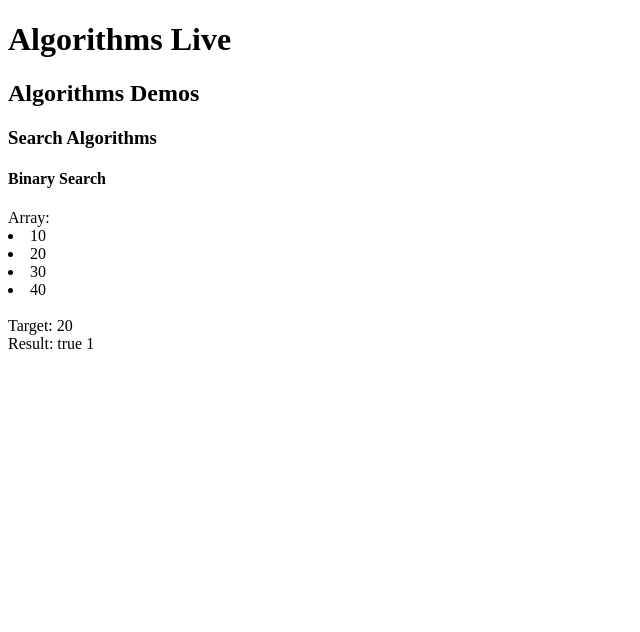
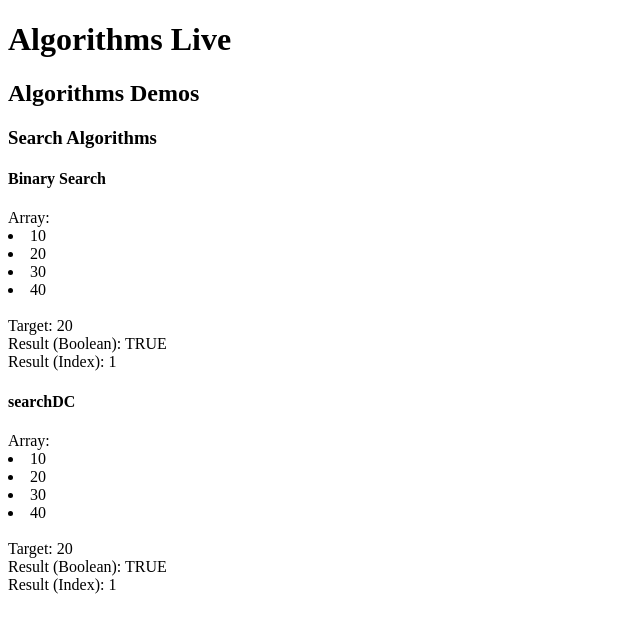
Before and after one commit to seanlee31/algorithmslive, a React app: page / in a window 1280 px wide. Shown: the top 632 px of the page, without its empty margins (0-640 px from the left). Built offline with nearby package versions, Linux system fonts and the light colour scheme; the HTML template or start-up script is replaced by a standard one.

Commit message:
[ADD] Add new blank algorithms. Adapted React props for dynamic renders.

```diff
--- /dev/null
+++ b/src/algorithms/dacAlgorithms.js
@@ -0,0 +1,13 @@
+// Import Helper Utilites //
+import { printArrayWithRange } from './utils';
+
+function findMaxMinElements(array, start, end) {
+
+}
+
+const dacAlgs = {
+    "findmaxminelements": findMaxMinElements
+};
+
+
+export { findMaxMinElements, dacAlgs };
--- a/src/algorithms/searchAlgorithms.js
+++ b/src/algorithms/searchAlgorithms.js
@@ -1,3 +1,4 @@
+// Import Helper Utilites //
 import { printArrayWithRange } from './utils';
 
 function binarySearch(array, target) {
--- a/src/algorithms/sortingAlgorithms.js
+++ b/src/algorithms/sortingAlgorithms.js
@@ -1 +1,22 @@
+// Import Helper Utilites //
 import { printArrayWithRange } from './utils';
+
+function mergeSort() {
+
+}
+
+function merge() {
+
+}
+
+function mergeSortByParity() {
+    // Merge the array in the order of [[EVEN #] ..., [ODD #]].
+
+}
+
+const sortingAlgs = {
+    "mergesort": mergeSort,
+    "mergesortbyparity": mergeSortByParity
+};
+
+export { mergeSort, mergeSortByParity, sortingAlgs };
--- a/src/app/App.jsx
+++ b/src/app/App.jsx
@@ -1,7 +1,15 @@
+// Import Main Frameworks //
 import React, { Component } from 'react';
-import {searchAlgs, binarySearch, searchDC} from '../algorithms/searchAlgorithms';
-import {getAlgorithmByTitle} from './utils';
 import $ from 'jquery';
+
+// // Import Algorithms //
+// import { searchAlgs, binarySearch, searchDC } from '../algorithms/searchAlgorithms';
+// import { mergeSort, mergeSortByParity } from '../algorithms/sortingAlgorithms';
+// import { findMaxMinElements } from '../algorithms/dacAlgorithms';
+
+// Import Helper Utilites //
+import { getAlgorithmByTitle } from './utils';
+
 
 
 var array = [10, 20, 30, 40],
@@ -9,11 +17,7 @@ var array = [10, 20, 30, 40],
 
 const pageTitle = "Algorithms Live";
 const algorithmDemosTitle = "Algorithms Demos";
-const algorithmDemoTitle = "Binary Search";
 const algorithmTypeTitle = "Search Algorithms";
-
-let alg = getAlgorithmByTitle(algorithmDemoTitle);
-let res = alg(array, target);
 
 class App extends Component {
    render() {
@@ -55,7 +59,8 @@ class AlgorithmDemosByTypes extends Component {
       return (
          <div>
             <h3>{algorithmTypeTitle}</h3>
-            <AlgorithmDemos/>
+            <AlgorithmDemos algorithmDemoTitle="Binary Search"/>
+            <AlgorithmDemos algorithmDemoTitle="searchDC"/>
          </div>
       )
    }
@@ -63,10 +68,12 @@ class AlgorithmDemosByTypes extends Component {
 
 class AlgorithmDemos extends Component {
    render() {
+      let alg = getAlgorithmByTitle(this.props.algorithmDemoTitle);
+      let res = alg(array, target);
       return (
          <div>
-            <h4>{algorithmDemoTitle}</h4>
-            <AlgorithmDemo/>
+            <h4>{this.props.algorithmDemoTitle}</h4>
+            <AlgorithmDemo result={res}/>
          </div>
       )
    }
@@ -78,7 +85,8 @@ class AlgorithmDemo extends Component {
          <div>
             Array: {array.map( (el) => <li>{el}</li> )} <br/>
             Target: {target} <br/>
-            Result: {String(res.bool)} {res.idx} <br/>
+            Result (Boolean): {String(this.props.result.bool).toUpperCase()} <br/>
+            Result (Index): {this.props.result.idx} <br/>
          </div>
       )
    }
--- a/src/app/utils.js
+++ b/src/app/utils.js
@@ -1,8 +1,15 @@
-import {searchAlgs, binarySearch, searchDC} from '../algorithms/searchAlgorithms';
+import { searchAlgs } from '../algorithms/searchAlgorithms';
+import { sortingAlgs } from '../algorithms/sortingAlgorithms';
+import { dacAlgs } from '../algorithms/dacAlgorithms';
+
+
+const algs = { ...searchAlgs, ...sortingAlgs, ...dacAlgs };
 
 function getAlgorithmByTitle(algTitle) {
    let algTitleTrimmed = algTitle.replace(/\s/g, "").toLowerCase();
-   let algorithm = searchAlgs[algTitleTrimmed];
+   let algorithm = algs[algTitleTrimmed];
+   console.log(algs)
+   console.log(algorithm)
    return algorithm;
 }
 
```
